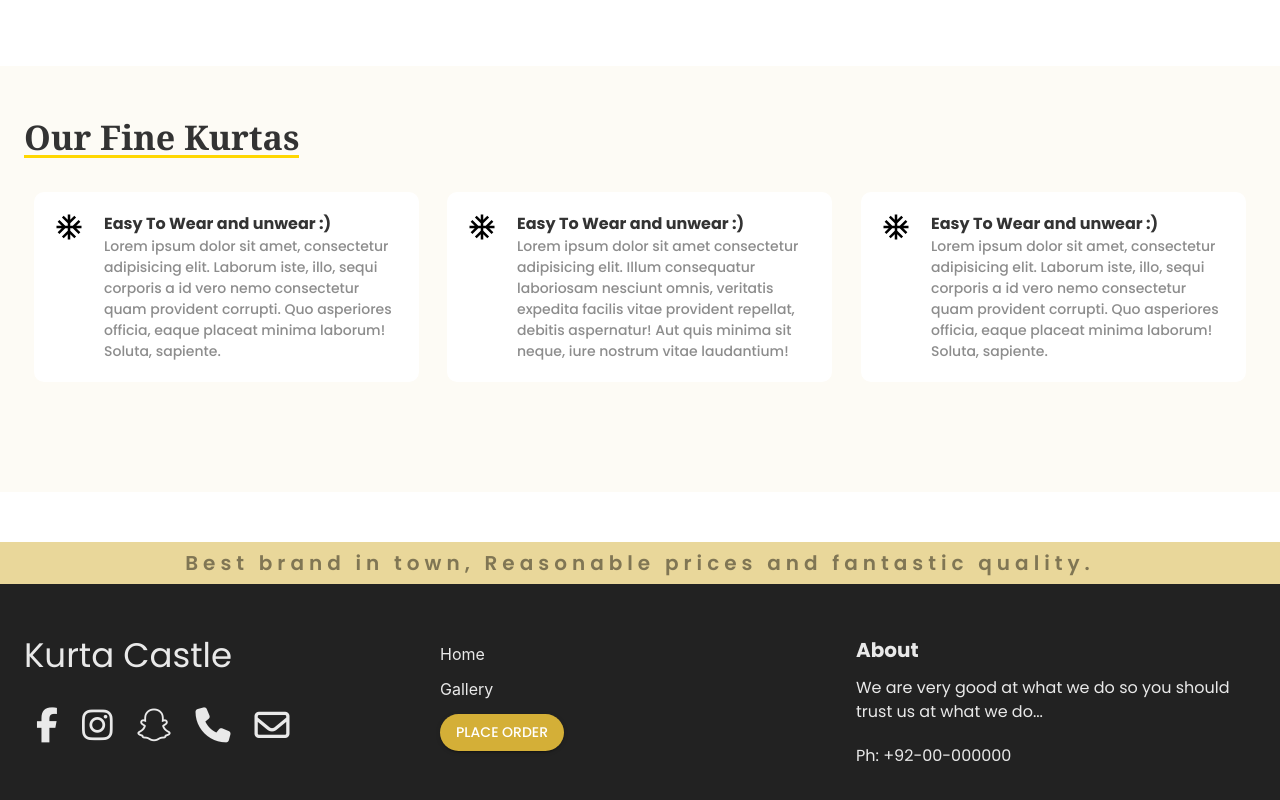
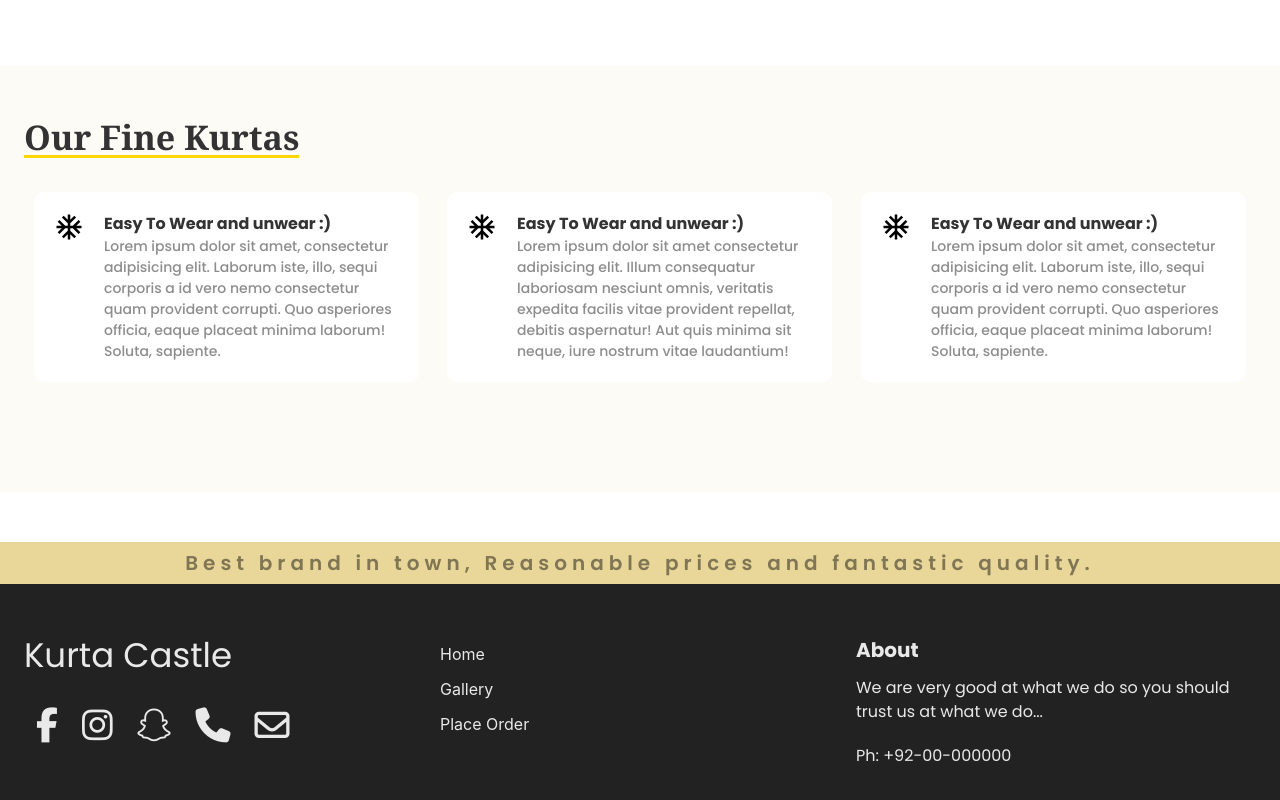
Before and after one commit to saqlain1020/kurta-castle, a React (Create React App) app: page / in a window 1280 px wide. Shown: the part 3398-4198 px from the top of the page. Built offline with nearby package versions, Linux system fonts and the light colour scheme; a web font is replaced by a local one.

Commit message:
Order place footer link fix

```diff
--- a/src/Components/Footer/Footer.jsx
+++ b/src/Components/Footer/Footer.jsx
@@ -84,13 +84,9 @@ const Footer = () => {
                 <Link to="/gallery" className={classes.link}>
                   Gallery
                 </Link>
-                <Button
-                  color="primary"
-                  variant="contained"
-                  onClick={() => history.push("/form")}
-                >
+                <Link to="/form" className={classes.link}>
                   Place Order
-                </Button>
+                </Link>
               </div>
             </Grid>
             <Grid item xs={12} sm={4}>
@@ -99,7 +95,6 @@ const Footer = () => {
                 color="textSecondary"
                 style={{ marginBottom: 10 }}
               >
-                {" "}
                 <b>About</b>
               </Typography>
               <Typography color="textSecondary">
```
